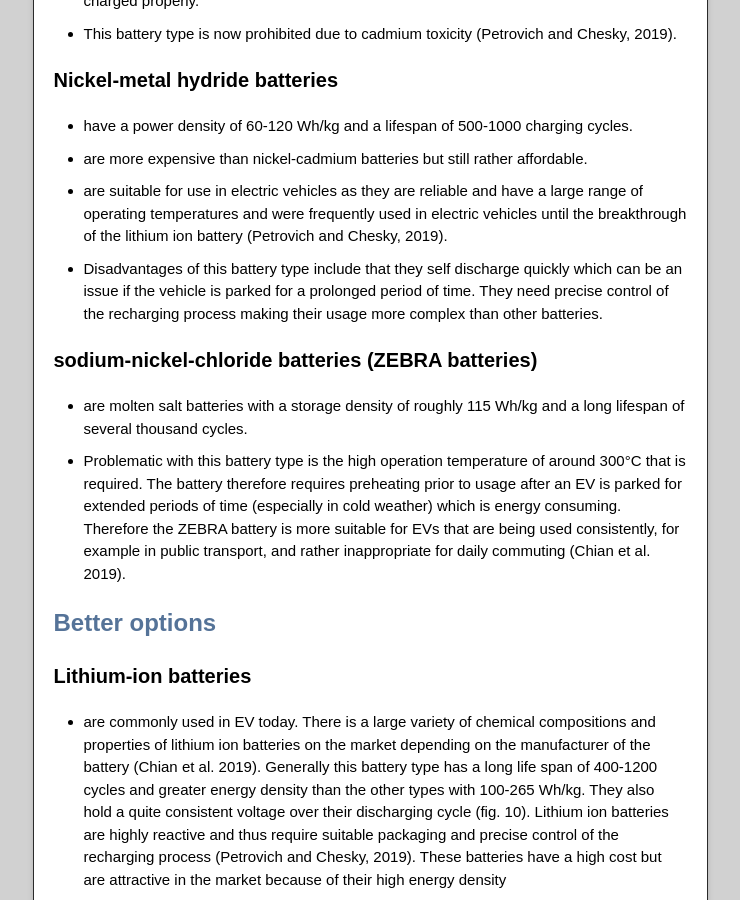
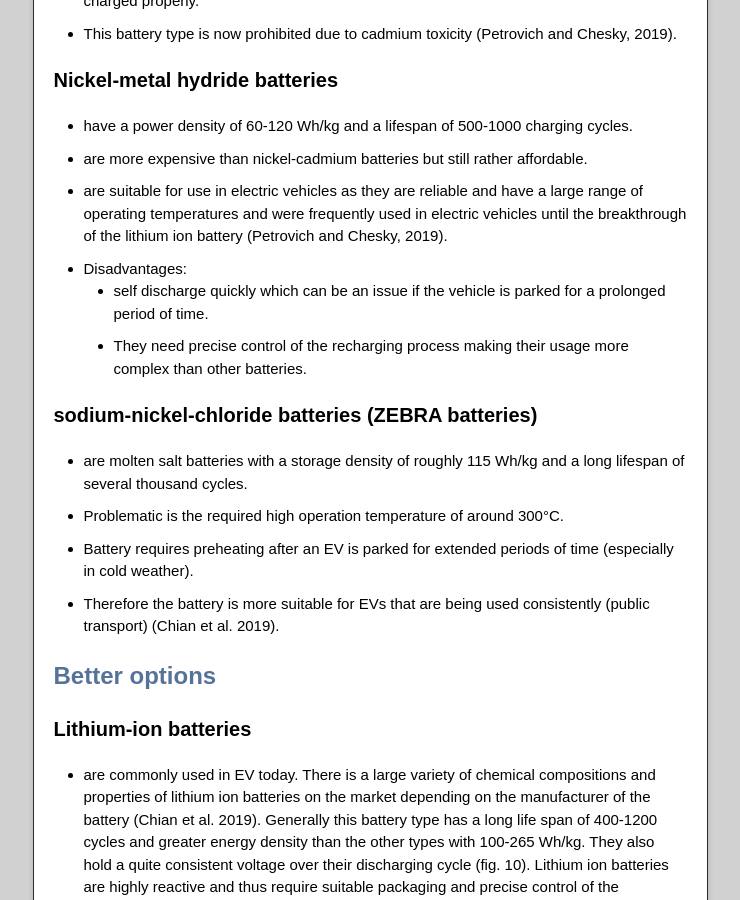
Before and after one commit to novogenautonomy/novogenautonomy.github.io, a Jekyll site: the page built from batteries.md, in a window 1280 px wide and 900 px high, scrolled down 509 px. Shown: the whole window, without its empty margins (270-1010 px from the left). Built offline with Jekyll 4.4.1, drawn with Linux system fonts in a browser that asks for light colours; our own code applies the rules of GitHub Pages for plain Markdown files.

Commit message:
Update batteries.md

```diff
--- a/batteries.md
+++ b/batteries.md
@@ -17,23 +17,17 @@ not being charged properly.
 ### Nickel-metal hydride batteries
 - have a power density of 60-120 Wh/kg and a lifespan of 500-1000 charging cycles.
 - are more expensive than nickel-cadmium batteries but still rather affordable.
-- are suitable for use in electric vehicles as they are reliable and have a large range of operating temperatures and were frequently used in electric vehicles until the breakthrough of the lithium ion battery
-(Petrovich and Chesky, 2019).
-- Disadvantages of this battery type include that they self discharge quickly which can
-be an issue if the vehicle is parked for a prolonged period of time. They need precise
-control of the recharging process making their usage more complex than other
-batteries.
+- are suitable for use in electric vehicles as they are reliable and have a large range of operating temperatures and were frequently used in electric vehicles until the breakthrough of the lithium ion battery (Petrovich and Chesky, 2019).
+- Disadvantages:
+  - self discharge quickly which can be an issue if the vehicle is parked for a prolonged period of time.
+  - They need precise control of the recharging process making their usage more complex than other batteries.
 
 
 ### sodium-nickel-chloride batteries (ZEBRA batteries)
 - are molten salt batteries with a storage density of roughly 115 Wh/kg and a long lifespan of several thousand cycles.
-- Problematic with this battery type is the high operation temperature of around 300°C
-that is required. The battery therefore requires preheating prior to usage after an EV
-is parked for extended periods of time (especially in cold weather) which is energy
-consuming. Therefore the ZEBRA battery is more suitable for EVs that are being
-used consistently, for example in public transport, and rather inappropriate for daily
-commuting (Chian et al. 2019).
-
+- Problematic is the required high operation temperature of around 300°C.
+- Battery requires preheating after an EV is parked for extended periods of time (especially in cold weather).
+- Therefore the battery is more suitable for EVs that are being used consistently (public transport) (Chian et al. 2019).
 
 
 ## Better options
```
